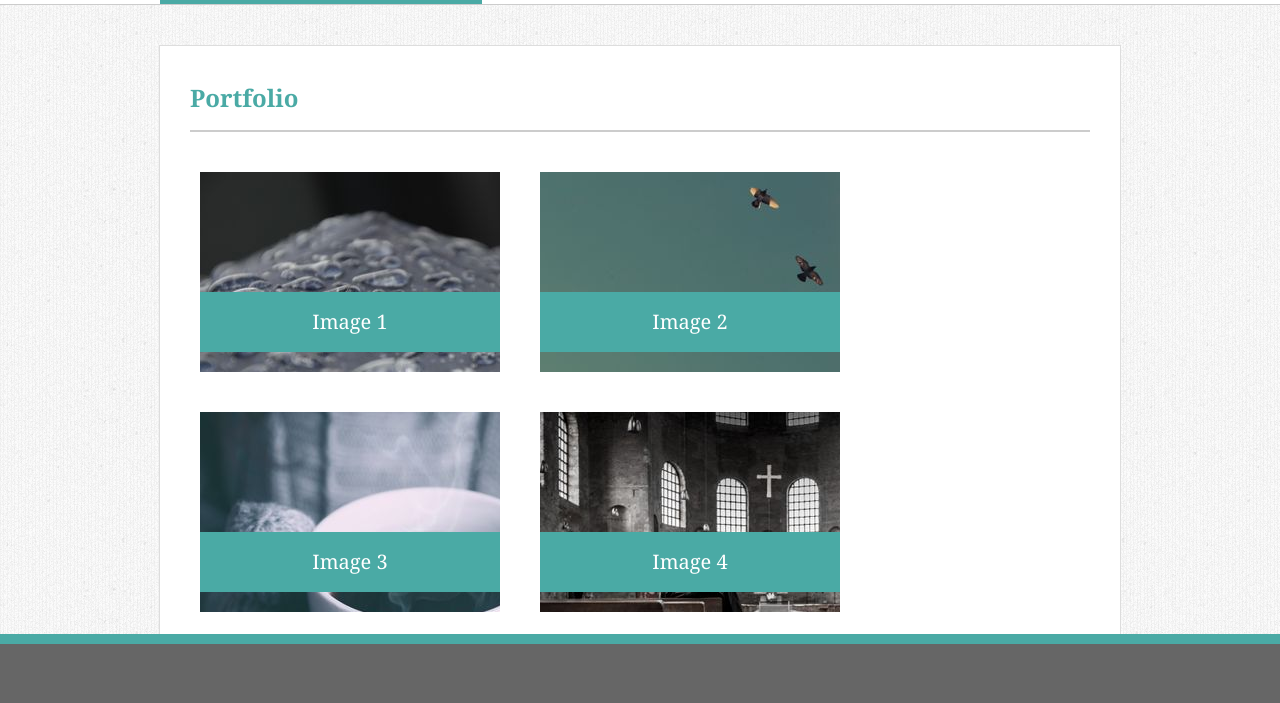
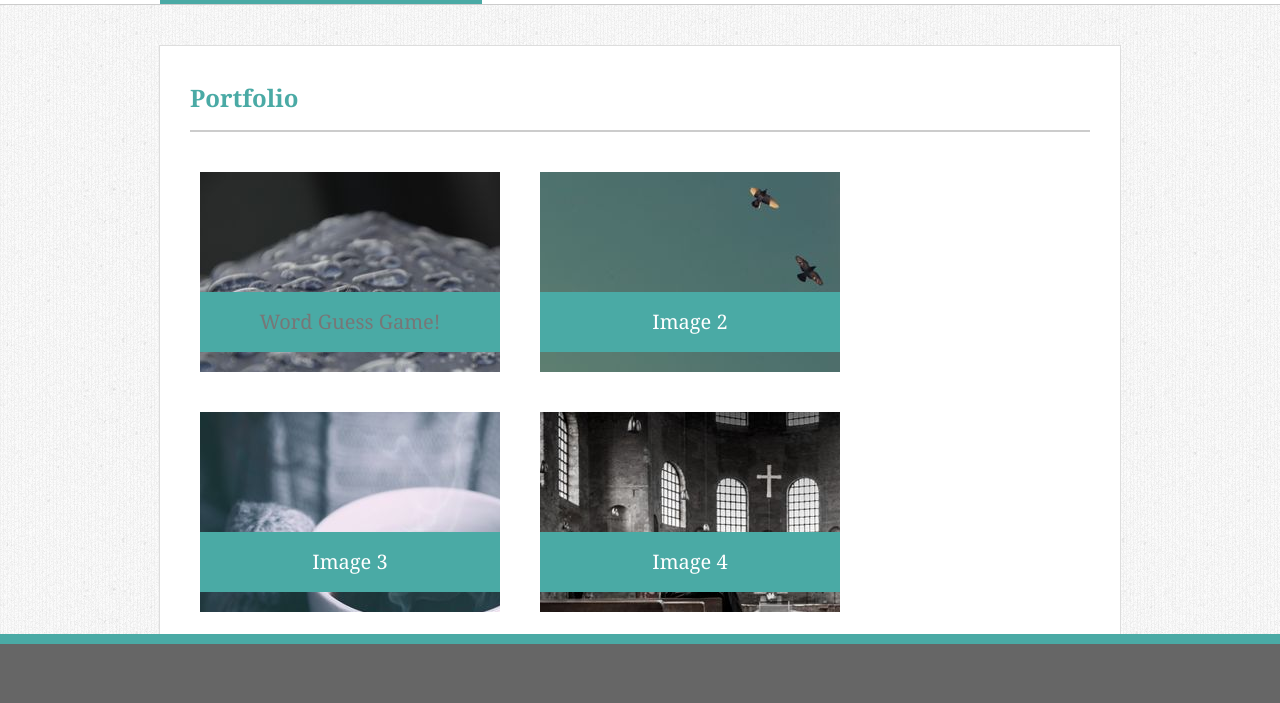
Before and after one commit to blakeahawkins/Responsive-Portfolio, a plain HTML site: page portfolio.html in a window 1280 px wide. Shown: the part 80-783 px from the top of the page. Drawn offline with Linux system fonts and the light colour scheme.

Commit message:
Added link to Word Guess Game.

```diff
--- a/portfolio.html
+++ b/portfolio.html
@@ -31,7 +31,7 @@
             <div class="portfolio">
                 <div class="pimage" id="image1">
                     <div class="image-text">
-                        Image 1
+                        <a href="https://blakeahawkins.github.io/Word-Guess-Game/" target="_blank">Word Guess Game!</a>
                     </div>
                 </div>
                 <div class="pimage" id="image2">
```
